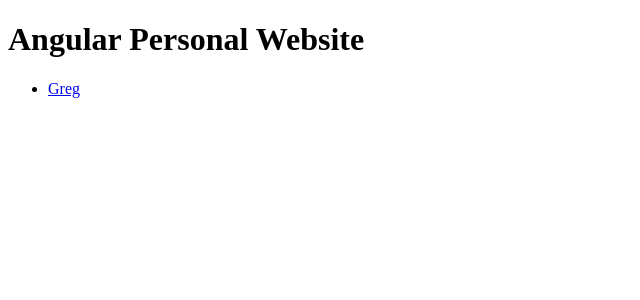
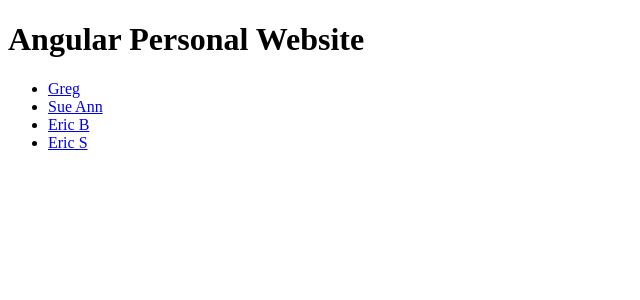
Before and after one commit to gpdoud/github-collaboration-lesson, an Angular app in the folder ng-personal-website/: page / in a window 1280 px wide. Shown: the top 300 px of the page, without its empty margins (0-640 px from the left). Built offline with nearby package versions, Linux system fonts and the light colour scheme.

Commit message:
added menu item for sue ann, eric b, eric s

```diff
--- a/ng-personal-website/src/app/app.component.html
+++ b/ng-personal-website/src/app/app.component.html
@@ -2,6 +2,9 @@
   <h1>Angular Personal Website</h1>
   <ul>
   	<li><a [routerLink]="['/greg']">Greg</a></li>
+  	<li><a [routerLink]="['/']">Sue Ann</a></li>
+  	<li><a [routerLink]="['/']">Eric B</a></li>
+  	<li><a [routerLink]="['/']">Eric S</a></li>
   </ul>
   <router-outlet></router-outlet>
 </div>
```
